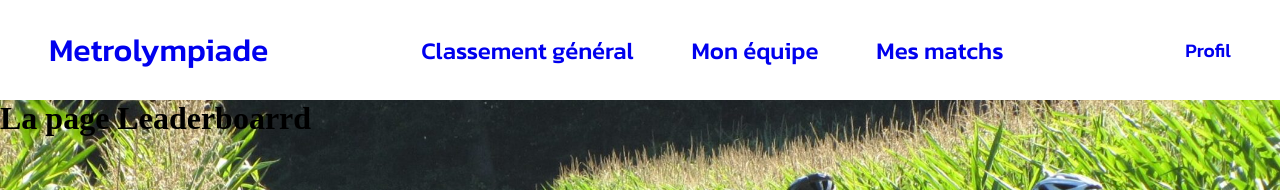
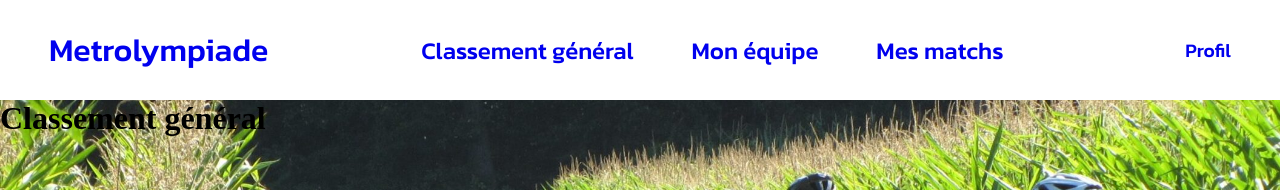
Before and after one commit to GaelMasset/Metrolympiade, a Vue app in the folder metrolympiade/: page /leaderboard in a window 1280 px wide. Shown: the top 190 px of the page. Built offline with nearby package versions, Linux system fonts and the light colour scheme.

Commit message:
start the leaderboard

```diff
--- a/metrolympiade/src/pages/LeaderboardPage.vue
+++ b/metrolympiade/src/pages/LeaderboardPage.vue
@@ -1,7 +1,7 @@
 <template>
   <div>
     <header-component />
-    <h1>La page Leaderboarrd</h1>
+    <h1>Classement général</h1>
   </div>
 </template>
 
```
Also changed, not shown: 1 other file (tests, documents, lock files or other folders).
